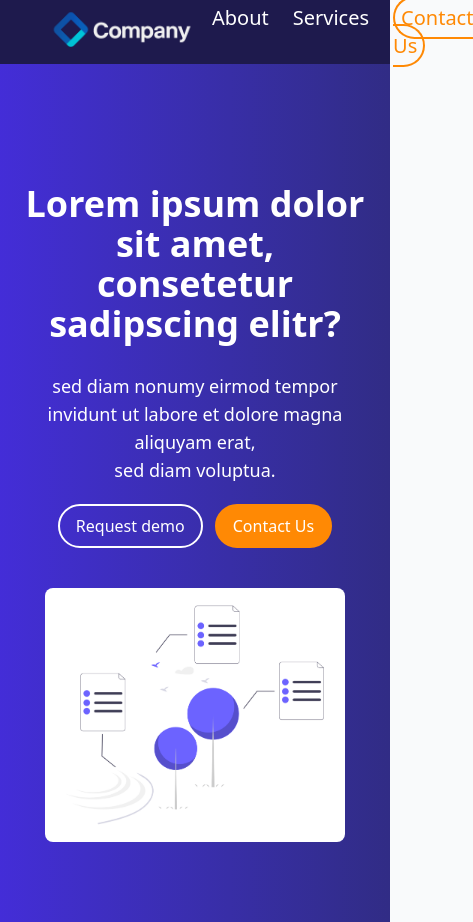
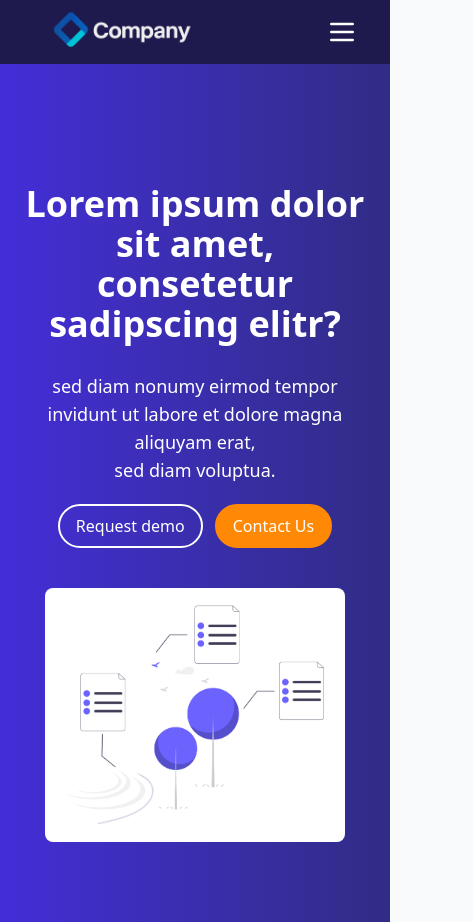
Before and after one commit to julius061/tailwind-homepage-demo, a plain HTML site: page index.html in a window 390 px wide. Shown: the whole page, 473 px wide, since content can reach past the window. Drawn offline with nearby package versions, Linux system fonts and the light colour scheme.

Commit message:
fix: Made navbar responsive using a burger menu for mobile views

```diff
--- a/index.html
+++ b/index.html
@@ -3,20 +3,39 @@
     <head>
         <meta charset="UTF-8"/>
         <meta name="viewport" content="width=device-width, initial-scale=1.0"/>
+
         <title>Tailwind CSS Homepage Demo</title>
-        <!-- Load Tailwind CSS via CDN -->
+
+        <!-- Load Tailwind CSS via CDN (not a best practice but enough for this small test website) -->
         <script src="https://cdn.jsdelivr.net/npm/@tailwindcss/browser@4"></script>
     </head>
+    <body class="antialiased bg-gray-50 text-white">
+       <nav class="bg-indigo-950">
+            <div class="flex items-center justify-between h-16 px-4 mx-4">
+                <img src="assets/companyLogo_compressed.png" class="h-30"/>
 
-    <body class="antialiased bg-gray-50 text-white">
-        <nav class="bg-indigo-950 h-16">
-            <div class="flex items-center justify-between h-full px-4 mx-4">
-                <img href="#" src="assets/companyLogo_compressed.png" class="h-30"/>
-                <ul class="flex gap-6">
-                    <li><a href="#" class="text-xl hover:text-gray-200">About</a></li>
-                    <li><a href="#" class="text-xl hover:text-gray-200">Services</a></li>
-                    <li><a href="#" class="text-xl hover:text-orange-300 text-orange-400 border-2 rounded-full p-1.5">Contact Us</a></li>
+                <!-- Desktop links -->
+                <ul class="hidden md:flex gap-6">
+                <li><a href="#" class="text-xl hover:text-gray-200">About</a></li>
+                <li><a href="#" class="text-xl hover:text-gray-200">Services</a></li>
+                <li><a href="#" class="text-xl hover:text-orange-300 text-orange-400 border-2 rounded-full p-1.5">Contact Us</a></li>
                 </ul>
+
+                <!-- Mobile burger menu button -->
+                <button id="menu-btn" class="md:hidden text-white focus:outline-none">
+                <svg xmlns="http://www.w3.org/2000/svg"
+                    class="h-8 w-8" fill="none" viewBox="0 0 24 24" stroke="currentColor">
+                    <path stroke-linecap="round" stroke-linejoin="round" stroke-width="2"
+                        d="M4 6h16M4 12h16M4 18h16" />
+                </svg>
+                </button>
+            </div>
+
+            <!-- Mobile menu -->
+            <div id="menu" class="hidden md:hidden flex-col space-y-2 px-4 pb-4">
+                <a href="#" class="block text-xl hover:text-gray-200">About</a>
+                <a href="#" class="block text-xl hover:text-gray-200">Services</a>
+                <a href="#" class="block text-xl hover:text-orange-300 text-orange-400">Contact Us</a>
             </div>
         </nav>
         <section class="bg-gradient-to-r from-indigo-700 to-indigo-900">
@@ -37,4 +56,11 @@
             </div>
         </section>
     </body>
+    <script>
+        const button = document.getElementById("menu-btn");
+        const menu = document.getElementById("menu");
+        button.addEventListener("click", () => {
+            menu.classList.toggle("hidden");
+        });
+    </script>
 </html>
```
